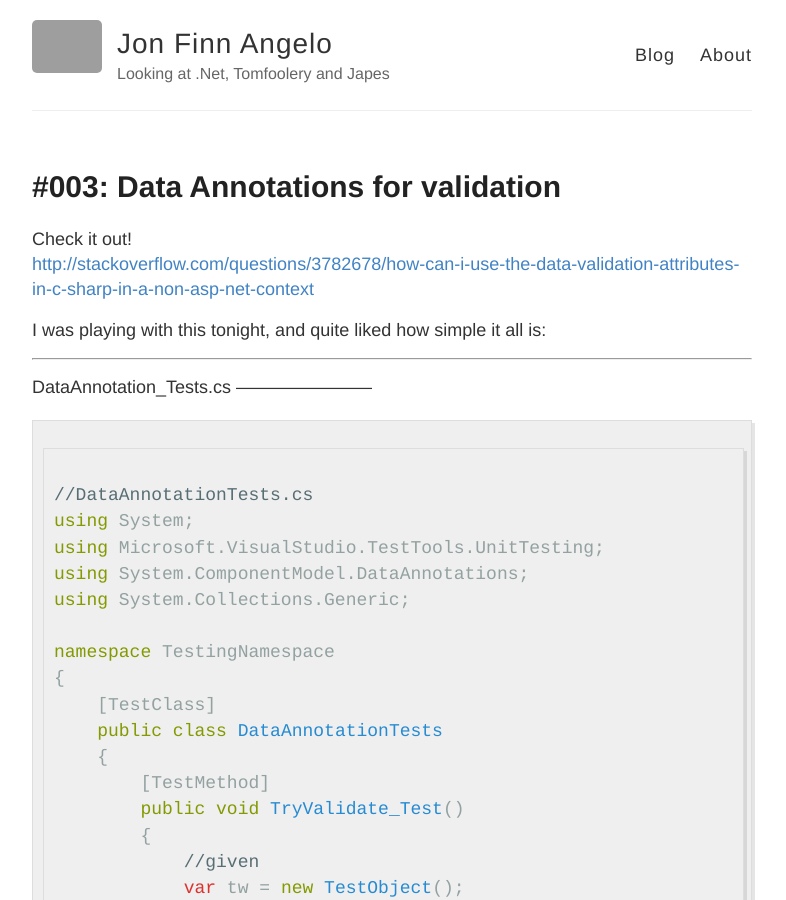
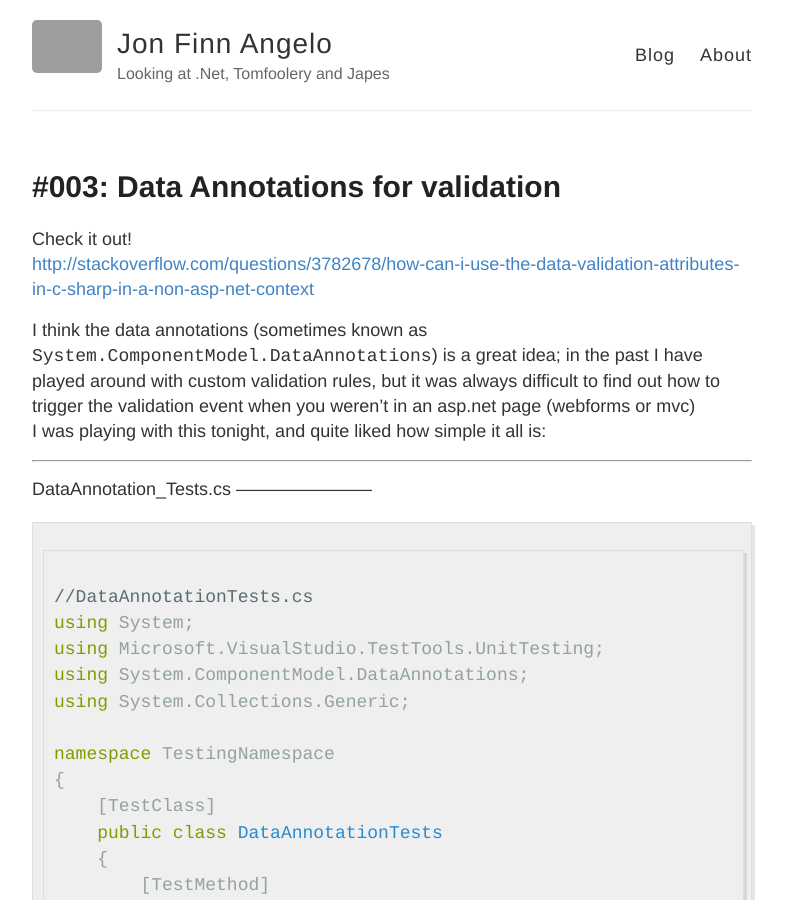
Before and after one commit to FinnAngelo/FinnAngelo.github.io, a Jekyll site: the page built from _posts/2015-05-14-003-Data Annotations for validation.md, in a window 1280 px wide and 900 px high. Shown: the whole window, without its empty margins (248-1034 px from the left). Built offline with Jekyll 4.4.1, drawn with Linux system fonts in a browser that asks for light colours; Markdown is read by kramdown in place of the engine named in the settings; grey boxes are pictures that could not be loaded.

Commit message:
Update 2015-05-14-003-Data Annotations for validation.md

```diff
--- a/_posts/2015-05-14-003-Data Annotations for validation.md
+++ b/_posts/2015-05-14-003-Data Annotations for validation.md
@@ -7,6 +7,7 @@ published: true
 Check it out!
 <http://stackoverflow.com/questions/3782678/how-can-i-use-the-data-validation-attributes-in-c-sharp-in-a-non-asp-net-context>
 
+I think the data annotations (sometimes known as `System.ComponentModel.DataAnnotations`) is a great idea; in the past I have played around with custom validation rules, but it was always difficult to find out how to trigger the validation event when you weren't in an asp.net page (webforms or mvc)
 I was playing with this tonight, and quite liked how simple it all is:
 
 -----------------------
```
